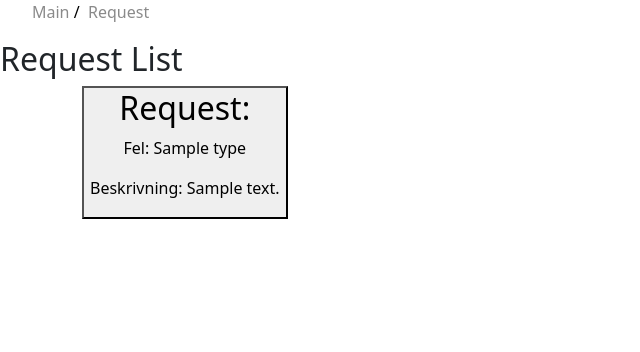
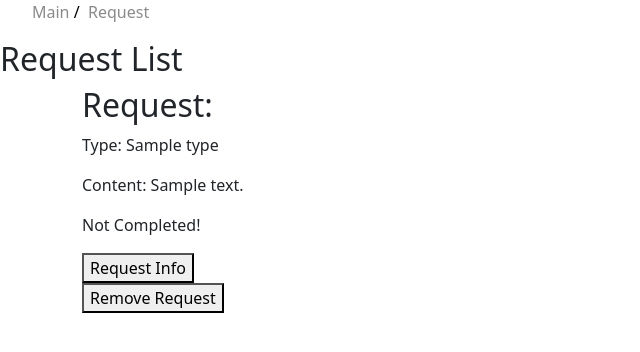
Before and after one commit to RasSved/Group-7, a Flask app: template code/manufacturer/templates/requesthq.html in a window 1280 px wide. Shown: the part 56-408 px from the top of the page, without its empty margins (0-640 px from the left). Run offline with Flask 3, Linux system fonts and the light colour scheme; the template is opened without the code that fills it: most values are stand-ins (such as "Sample title", 1, 10 or a date in 2020).

Commit message:
Update requesthq.html

```diff
--- a/code/manufacturer/templates/requesthq.html
+++ b/code/manufacturer/templates/requesthq.html
@@ -14,16 +14,25 @@
     <div class="container">
         <div class="products">
             <div class="product-box">
-            <form name = "requestInfo" method = "POST" action="{{ url_for('manufacturer.enterrequest')}}">
-            <button type = "submit" name = "requestId" value = "{{ item._id }}">
                 <h2>Request: </h2>
-                <p>Fel: {{ item.Type }}</p>
-                <p>Beskrivning: {{ item.Content }}</p>
-            </div>
-        </div>
-    </div>
+                <p>Type: {{ item.Type }}</p>
+                <p>Content: {{ item.Content }}</p>
+                {% if item.Completed == True %}
+                <p >Completed!</p>
+                {% else %}
+                <p >Not Completed!</p>
+                {% endif %}
+        <form name = "requestInfo" method = "POST" action="{{ url_for('manufacturer.enterrequest')}}">
+        <button type = "submit" name = "requestId" value = "{{ item._id }}"> Request Info</button>
+</form>
+<form name = "DeleteRequest" method = "POST" action="{{ url_for('manufacturer.remove')}}">
+    <button type = "submit" name = "requestId" value = "{{ item._id }}">Remove Request
     </button>
-</form>
+  </form>
+</div>
+</div>
+</div>
+
 {% endfor %}
 {% endblock %}
 
```
